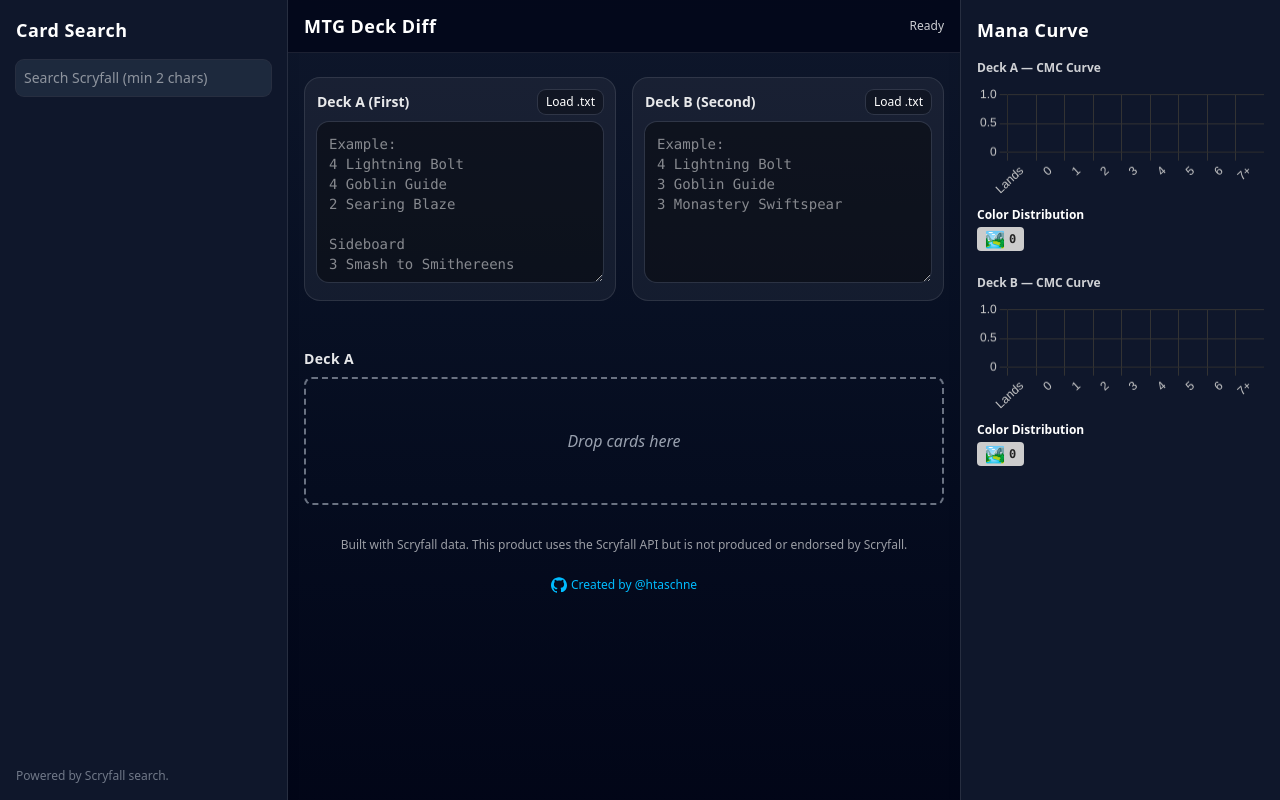
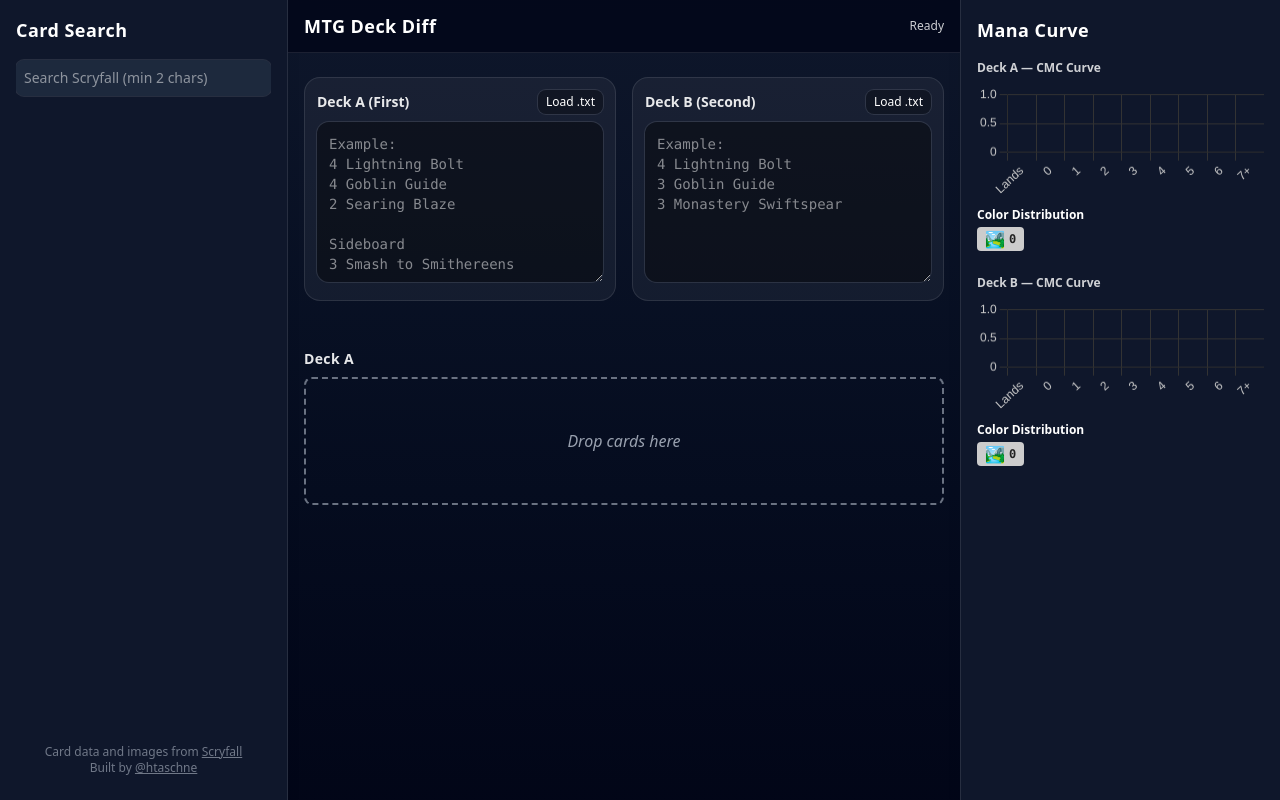
Before and after one commit to htaschne/mtg-deck-diff, a React (Vite) app: page / in a window 1280 px wide. Built offline with nearby package versions, Linux system fonts and the light colour scheme.

Commit message:
fix footer to new components

```diff
--- a/src/App.jsx
+++ b/src/App.jsx
@@ -131,7 +131,9 @@
   const closeMobilePreview = () => setMobilePreviewCard(null);
 
   return (
-    <aside className="fixed left-0 top-0 z-30 h-full w-72 bg-slate-900 border-r border-white/10 shadow-lg flex flex-col p-4">
+    <aside className="fixed left-0 top-0 z-30 h-full w-72 bg-slate-900 border-r border-white/10 shadow-lg flex flex-col p-4 h-full">
+      <div className="flex flex-col h-full">
+        <div className="flex-1 overflow-y-auto">
           <div className="mb-4 text-lg font-bold tracking-wide">Card Search</div>
           <input
             ref={inputRef}
@@ -142,7 +144,7 @@
           />
           {loading && <div className="text-xs text-gray-300 mb-2">Searching…</div>}
           {error && <div className="text-xs text-red-400 mb-2">{error}</div>}
-      <div className="flex-1 overflow-y-auto relative">
+          <div className="relative">
             {results.map((c) => {
               const norm = getNormCard(c) || c;
               // For preview, prefer normalized card image URLs
@@ -254,8 +256,21 @@
               </div>
             )}
           </div>
-      <div className="mt-auto pt-4 text-xs text-gray-400 opacity-70">
-        Powered by Scryfall search.
+        </div>
+        <div className="mt-4 mb-2 text-xs text-gray-400 text-center opacity-70">
+          <p>
+            Card data and images from{' '}
+            <a href="https://scryfall.com/" target="_blank" rel="noopener noreferrer" className="underline hover:text-gray-300">
+              Scryfall
+            </a>
+          </p>
+          <p>
+            Built by{' '}
+            <a href="https://github.com/htaschne/mtg-deck-diff" target="_blank" rel="noopener noreferrer" className="underline hover:text-gray-300">
+              @htaschne
+            </a>
+          </p>
+        </div>
       </div>
     </aside>
   );
@@ -1647,23 +1662,7 @@
           )}
         </div>
 
-        {/* Footer */}
-        <div className="mt-8 text-center text-xs opacity-60">
-          Built with Scryfall data. This product uses the Scryfall API but is not produced or endorsed by Scryfall.
-        </div>
-        <div className="mt-4 text-center text-xs">
-          <a
-            href="https://github.com/htaschne/mtg-deck-diff"
-            target="_blank"
-            rel="noopener noreferrer"
-            className="inline-flex items-center gap-1 text-sky-400 hover:text-sky-300 transition-colors"
-          >
-            <svg xmlns="http://www.w3.org/2000/svg" viewBox="0 0 24 24" fill="currentColor" className="h-4 w-4">
-              <path d="M12 .297c-6.63 0-12 5.373-12 12 0 5.303 3.438 9.8 8.205 11.385.6.113.82-.258.82-.577 0-.285-.01-1.04-.015-2.04-3.338.724-4.042-1.61-4.042-1.61C4.422 17.07 3.633 16.7 3.633 16.7c-1.087-.744.084-.729.084-.729 1.205.084 1.84 1.236 1.84 1.236 1.07 1.834 2.807 1.304 3.492.997.108-.776.418-1.304.762-1.604-2.665-.304-5.466-1.334-5.466-5.931 0-1.31.468-2.382 1.236-3.221-.124-.303-.536-1.523.117-3.176 0 0 1.008-.322 3.301 1.23a11.48 11.48 0 0 1 3.003-.404c1.018.005 2.045.138 3.003.404 2.291-1.552 3.297-1.23 3.297-1.23.655 1.653.243 2.873.12 3.176.77.839 1.234 1.911 1.234 3.221 0 4.609-2.803 5.625-5.475 5.921.43.372.823 1.102.823 2.222 0 1.604-.015 2.896-.015 3.286 0 .321.216.694.825.576C20.565 22.092 24 17.592 24 12.297 24 5.67 18.627.297 12 .297z" />
-            </svg>
-            <span>Created by @htaschne</span>
-          </a>
-        </div>
+        {/* Footer removed, now in sidebar */}
       </main>
     </div>
   );
```
Lines whose indentation alone changed are shown as unchanged.
